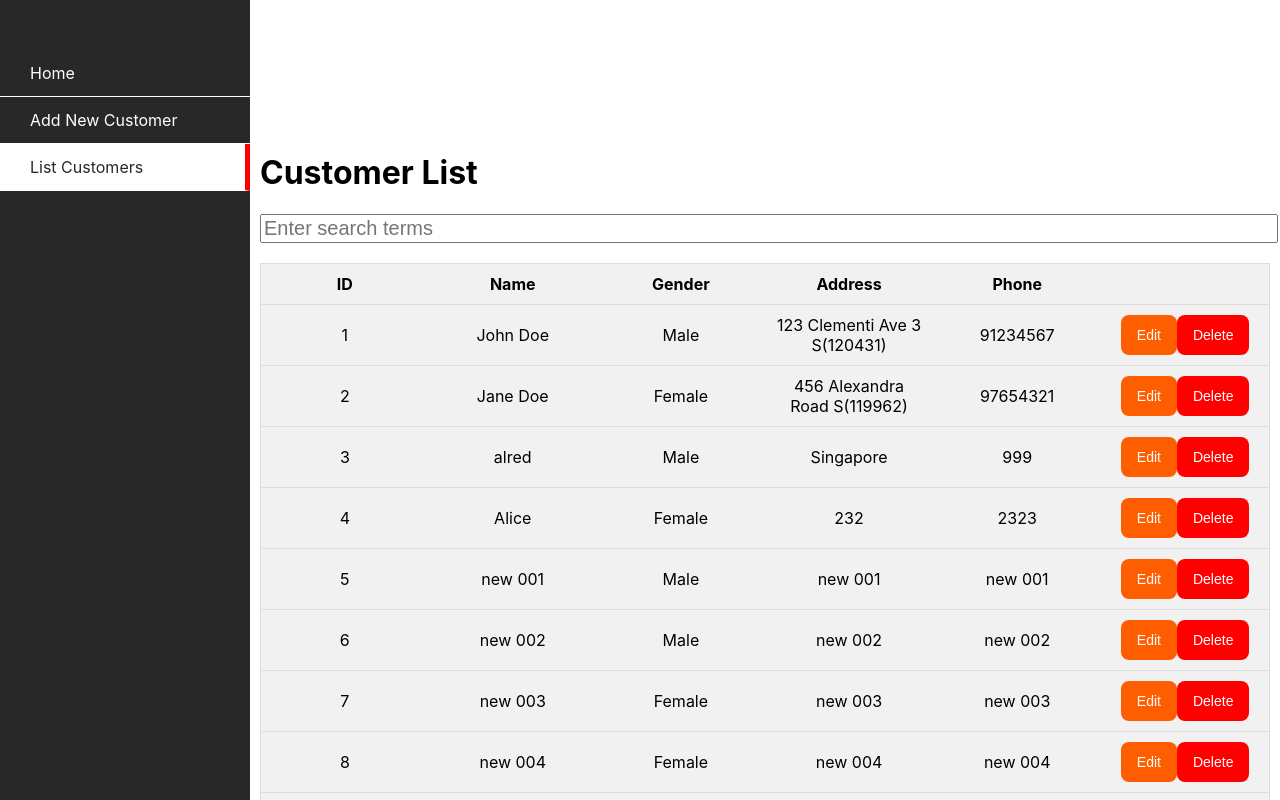
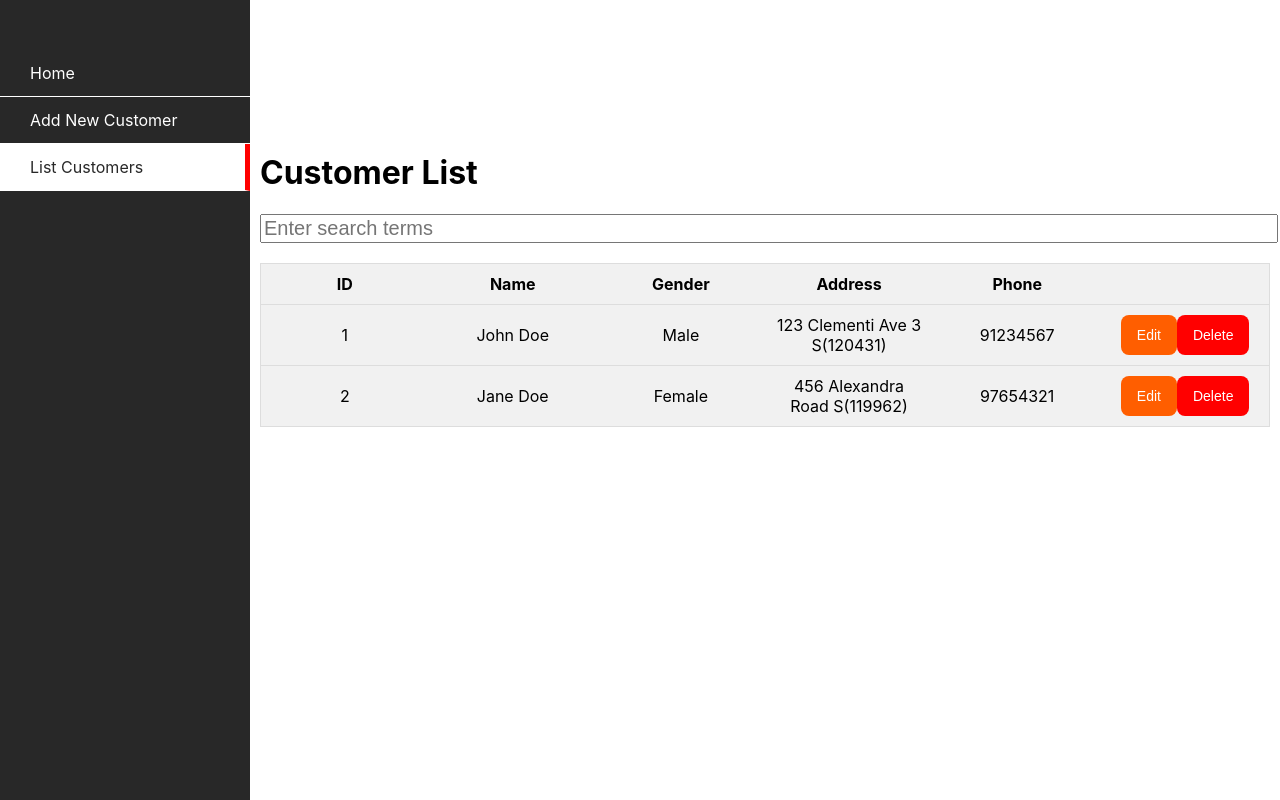
Before and after one commit to AhmadHatziq/nus-web-app-react, a React (Create React App) app in the folder customer-relationship-management/crm/: page /customers in a window 1280 px wide. Shown: the top 800 px of the page. Built offline with nearby package versions, Linux system fonts and the light colour scheme; data requests are answered from the project's data file.

Commit message:
Add delete functionality

```diff
--- a/customer-relationship-management/crm/db.json
+++ b/customer-relationship-management/crm/db.json
@@ -13,62 +13,6 @@
       "address": "456 Alexandra Road S(119962)",
       "phone": "97654321",
       "id": 2
-    },
-    {
-      "name": "alred",
-      "gender": "Male",
-      "address": "Singapore",
-      "phone": "999",
-      "id": 3
-    },
-    {
-      "name": "Alice",
-      "gender": "Female",
-      "address": "232",
-      "phone": "2323",
-      "id": 4
-    },
-    {
-      "name": "new 001",
-      "gender": "Male",
-      "address": "new 001",
-      "phone": "new 001",
-      "id": 5
-    },
-    {
-      "name": "new 002",
-      "gender": "Male",
-      "address": "new 002",
-      "phone": "new 002",
-      "id": 6
-    },
-    {
-      "name": "new 003",
-      "gender": "Female",
-      "address": "new 003",
-      "phone": "new 003",
-      "id": 7
-    },
-    {
-      "name": "new 004",
-      "gender": "Female",
-      "address": "new 004",
-      "phone": "new 004",
-      "id": 8
-    },
-    {
-      "name": "new 005",
-      "gender": "Female",
-      "address": "new 005",
-      "phone": "new 005",
-      "id": 9
-    },
-    {
-      "name": "new 005",
-      "gender": "Male",
-      "address": "new 005",
-      "phone": "new 005",
-      "id": 10
     }
   ]
 }
--- a/customer-relationship-management/crm/src/containers/ListCustomers.js
+++ b/customer-relationship-management/crm/src/containers/ListCustomers.js
@@ -1,6 +1,7 @@
 // Import statements
-import { useNavigate } from "react-router-dom";
-import { useState, useEffect } from 'react';
+import { useNavigate } from "react-router-dom"
+import { useState, useEffect } from 'react'
+import { deleteCustomer } from '../helpers/Api'
 
 function ListCustomers() {
 
@@ -14,13 +15,24 @@ function ListCustomers() {
   const navigate = useNavigate();
 
   // Used to handle the Edit button being clicked
-  const editHandler = () => {
+  const editHandler = (customer) => {
     console.log("Edit button pressed")
   }
 
   // Used to handle the Delete button being clicked
-  const deleteHandler = () => {
-    console.log("Delete button pressed")
+  const deleteHandler = async (customer) => {
+
+    const confirmed = window.confirm('Are you sure you want to delete?');
+    if (confirmed) {
+
+      // Proceed with deleting by issuing a DELETE request to the backend
+      const response = await deleteCustomer(customer.id)
+
+      // Redirect the user back to the list customers page
+      alert(`Customer ${customer.name} has been deleted`)
+      navigate(0)
+  }
+
   }
 
   // Used to handle the search functionality
@@ -42,8 +54,8 @@ function ListCustomers() {
         matchingCustomers.push(customer)
       }
     }
-    console.log('Search term ', searchValue)
-    console.log('Matching customers: ', matchingCustomers)
+    // console.log('Search term ', searchValue)
+    // console.log('Matching customers: ', matchingCustomers)
 
     // Set the customers to only the matching customers
     setShownCustomers(matchingCustomers)
@@ -59,7 +71,7 @@ function ListCustomers() {
           method: 'GET'
         })
         const customerData = await response.json()
-        console.log("Received customerData from backend: ", customerData)
+        // console.log("Received customerData from backend: ", customerData)
         setAllCustomers(customerData)
         setShownCustomers(customerData)
       } catch (error) {
@@ -71,19 +83,19 @@ function ListCustomers() {
 
   // For each customer, return a HTML row, <tr>, component.
   // Only display the shownCustomers
-  const rows = shownCustomers.map( element => {
+  const rows = shownCustomers.map( customer => {
       return (
-        <tr key={element.id}>
-          <td>{element.id}</td>
-          <td>{element.name}</td>
-          <td>{element.gender}</td>
-          <td>{element.address}</td>
-          <td>{element.phone}</td>
+        <tr key={customer.id}>
+          <td>{customer.id}</td>
+          <td>{customer.name}</td>
+          <td>{customer.gender}</td>
+          <td>{customer.address}</td>
+          <td>{customer.phone}</td>
           <td>
-            <button className="btn btn-orange" onClick={editHandler}>
+            <button className="btn btn-orange" onClick={() => editHandler(customer)}>
               Edit
             </button>
-            <button className="btn btn-red" onClick={deleteHandler}>
+            <button className="btn btn-red" onClick={() => deleteHandler(customer)}>
               Delete
             </button>
           </td>
--- a/customer-relationship-management/crm/src/helpers/Api.js
+++ b/customer-relationship-management/crm/src/helpers/Api.js
@@ -1,6 +1,6 @@
 const baseUrl = "http://localhost:3001/customers"
 
-// Does a POST request
+// Creates a new customer with a POST request
 // newCustomer is an object with the properties name, gender, address, phone
 const createNewCustomer = async (newCustomer) => {
   const myHeaders = new Headers()
@@ -20,4 +20,13 @@ const createNewCustomer = async (newCustomer) => {
 
 }
 
-export { createNewCustomer }
+// Delete a customer with a DELETE request
+const deleteCustomer = async(customerId) => {
+  const deleteUrl = `${baseUrl}/${customerId}`
+  const response = await fetch(deleteUrl, {
+    method: 'DELETE'
+  })
+  return response
+}
+
+export { createNewCustomer, deleteCustomer }
```
